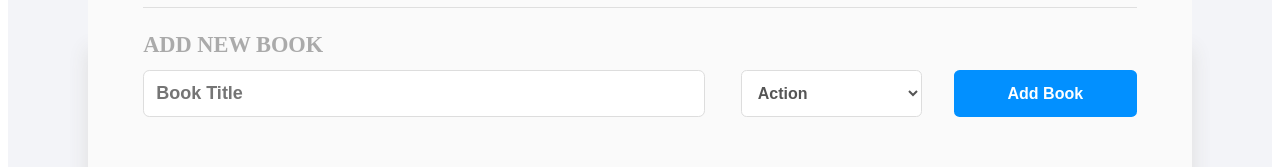
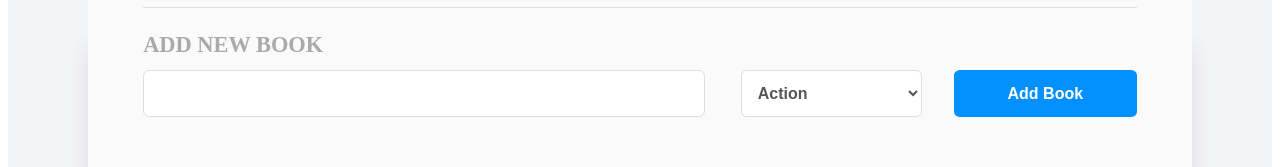
Before and after one commit to Rashad-Muntar/Book-store, a React (Create React App) app: page / in a window 1280 px wide. Shown: the part 943-1110 px from the top of the page. Built offline with nearby package versions, Linux system fonts and the light colour scheme.

Commit message:
Update BooksForm.js
resolve input re-rendering issue

```diff
--- a/src/containers/BooksForm.js
+++ b/src/containers/BooksForm.js
@@ -38,13 +38,7 @@ const BooksForm = () => {
       <div className="center max-width-90 border-top">
         <div className="formTitle">Add New Book</div>
         <form onSubmit={handleSubmit} className="bookForm">
-          <input
-            placeholder="Book Title"
-            name="title"
-            type="text"
-            value={title}
-            onChange={handleChange}
-          />
+         <input name="title" onChange={handleChange} type="text" className="input" />
           <select name="category" value={category} onChange={handleChange}>
             {options}
           </select>
```
